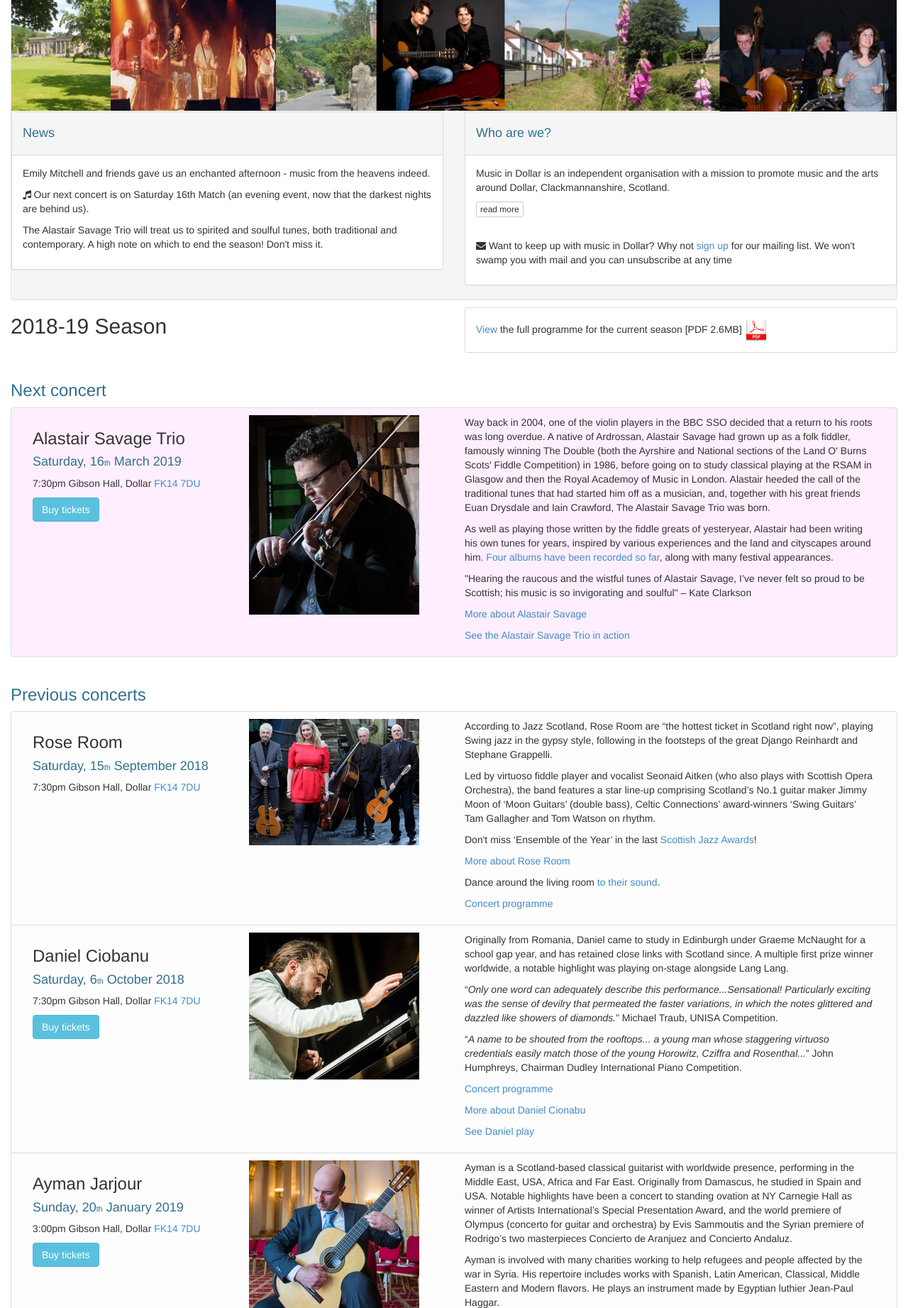
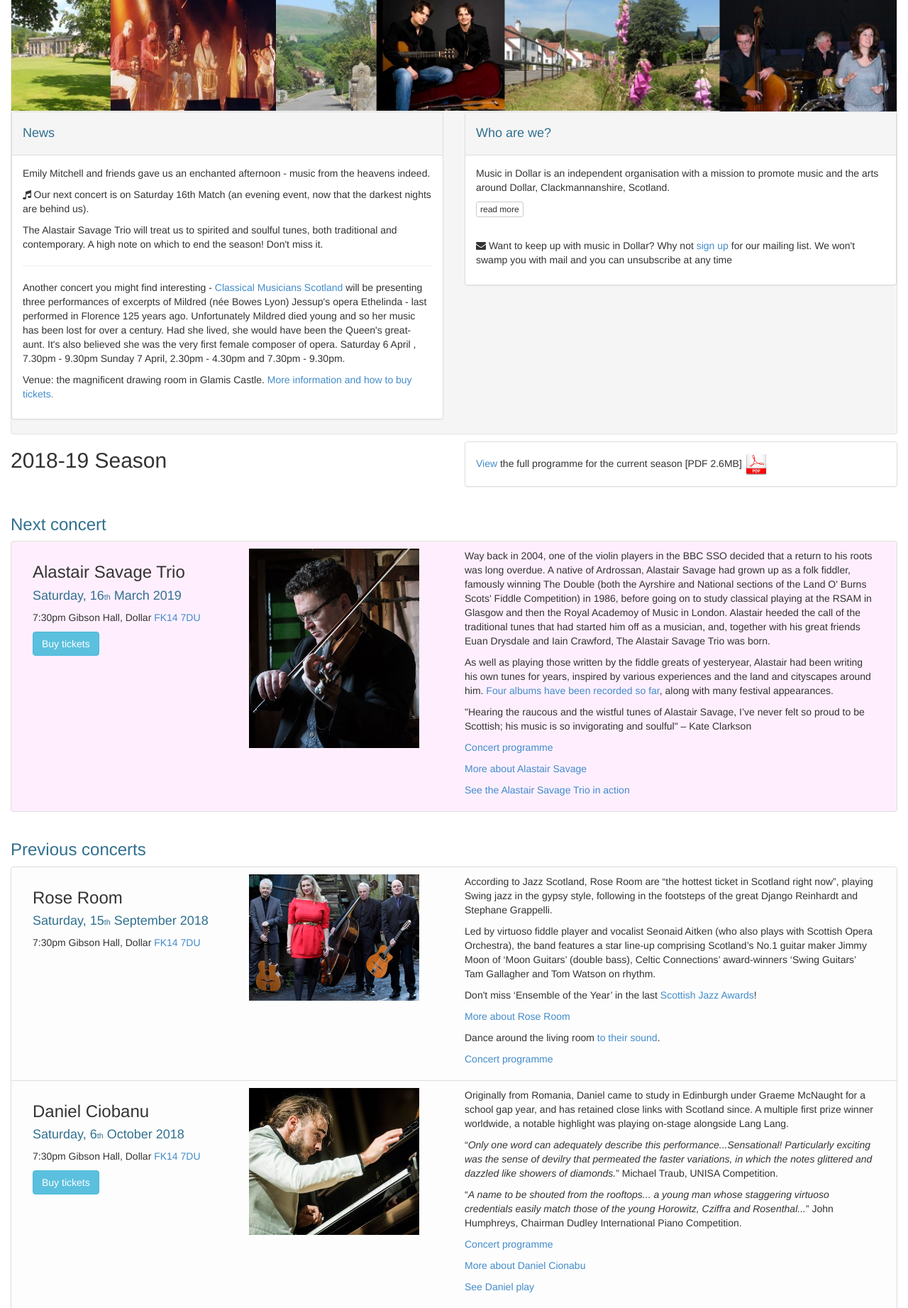
Before and after one commit to musicindollar/dmsweb, a PHP site: page / in a window 1280 px wide. Shown: the part 84-1927 px from the top of the page at 71% size. Run offline with PHP 8.4, Linux system fonts and the light colour scheme.

Commit message:
Alastair Savage programme; Glamis concert info

```diff
--- a/index.php
+++ b/index.php
@@ -34,6 +34,20 @@ htmlHead($title);
                         <p>The Alastair Savage Trio will treat us to spirited and soulful tunes, both traditional and
                             contemporary.
                             A high note on which to end the season! Don&#39;t miss it.</p>
+                        <hr/>
+                        <p>Another concert you might find interesting - <a
+                                    href="http://www.classicalmusiciansscotland.com/" target="_blank">Classical Musicians Scotland</a>
+                            will be presenting three performances of excerpts of Mildred (née Bowes Lyon) Jessup's opera
+                            Ethelinda - last performed in Florence 125 years ago.
+                            Unfortunately Mildred died young and so her music has been lost for over a century. Had she
+                            lived, she would have been the Queen&#39;s great-aunt. It&#39;s also believed she was the
+                            very first female composer of opera.
+                            Saturday 6 April , 7.30pm - 9.30pm
+                            Sunday 7 April, 2.30pm - 4.30pm and 7.30pm - 9.30pm.
+                        </p>
+                        <p>Venue: the magnificent drawing room in Glamis Castle.
+                            <a href="https://www.glamis-castle.co.uk/event/ethelinda/" target="_blank">More information and how to buy
+                                tickets.</a></p>
                         <!--                        <p><span class="fa fa-ticket">&nbsp;</span>It&#39;s not too late to take out a membership and-->
                         <!--                            save on this season&#39;s programme. Basic membership let&#39;s you pick and choose your-->
                         <!--                            concerts, at a cheaper price. And it helps Music in Dollar too.</p>-->
@@ -127,10 +141,10 @@ htmlHead($title);
                         <p>"Hearing the raucous and the wistful tunes of Alastair Savage, I’ve never felt so
                             proud to be Scottish; his music is so invigorating and soulful" – Kate Clarkson</p>
                         <p>
-                            <!--                            </p>-->
-                            <!--                                <a href="/season/1819/Programme-190120-AymanJarjour.pdf"-->
-                            <!--                                   target="_blank">Concert programme</a>-->
-                            <!--                            </p>-->
+                        </p>
+                        <a href="/season/1819/Programme-190316-AlastairSavage.pdf"
+                           target="_blank">Concert programme</a>
+                        </p>
                         <p>
                             <a href="http://alastairsavage.co.uk/"
                                target="_blank">More about Alastair Savage</a>
```
Also changed, not shown: 1 other file.
